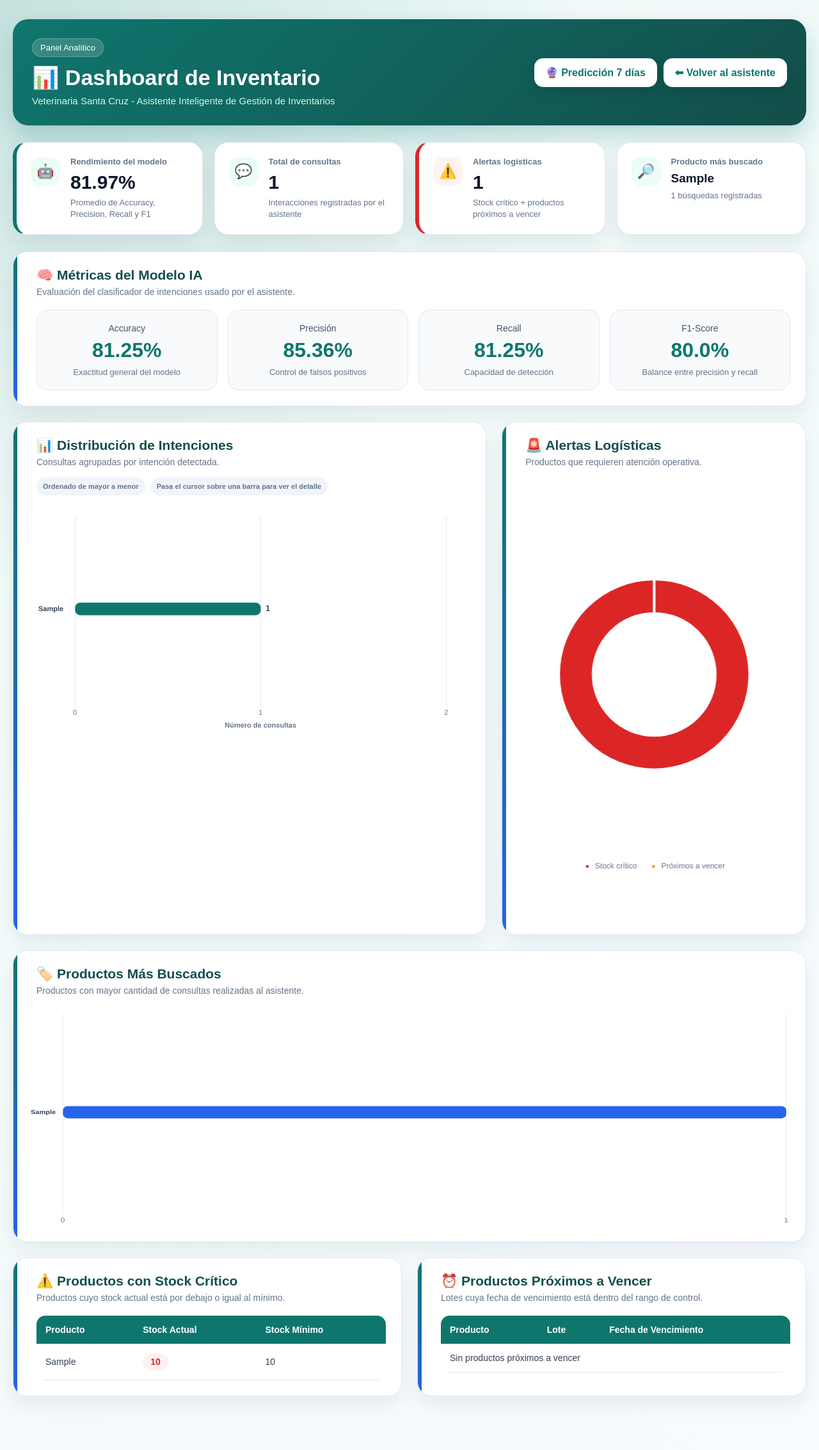
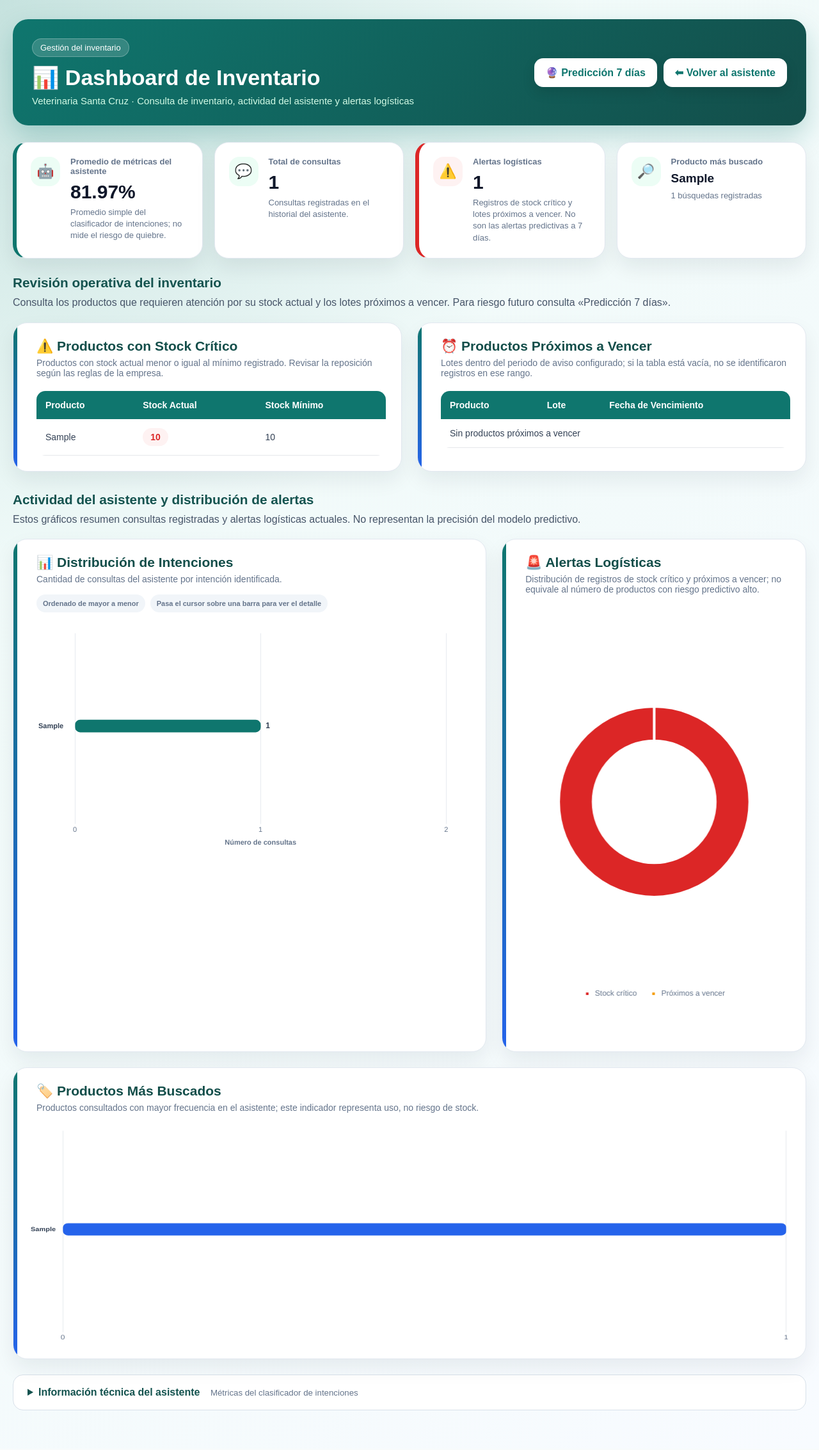
Before and after one commit to elChris28/Proyecto_Capstone_Project, a Flask app: page /dashboard in a window 1280 px wide. Shown: the whole page at 64% size. After the commit the page ends 2204 px from the top, so only its background shows below. Run offline with Flask 3, Linux system fonts and the light colour scheme; tables that the repository leaves empty hold one stand-in row (values such as "Sample post"); parts of the project's set-up code (start-up, migrations or seed data) failed here and were passed over.

Commit message:
refactor: mejorar contenido del dashboard T2

```diff
--- a/app/presentation/static/dashboard.css
+++ b/app/presentation/static/dashboard.css
@@ -539,3 +539,41 @@ tbody tr:hover td {
     }
 
 }
+/* T2: jerarquía de contenido del Dashboard, sin alterar gráficos ni datos */
+.dashboard-section-title-block {
+    margin: 8px 0 18px;
+}
+.dashboard-section-title-block h2 {
+    margin: 0 0 7px;
+    font-size: 1.3rem;
+    color: #14534f;
+}
+.dashboard-section-title-block p {
+    margin: 0;
+    color: #475569;
+    line-height: 1.55;
+}
+.dashboard-tech-details {
+    margin-top: 22px;
+    border: 1px solid #d8e1ea;
+    border-radius: 16px;
+    background: #fff;
+    overflow: hidden;
+}
+.dashboard-tech-details > summary {
+    padding: 18px 22px;
+    cursor: pointer;
+    font-weight: 700;
+    color: #14534f;
+}
+.dashboard-tech-details > summary span {
+    display: inline-block;
+    margin-left: 12px;
+    font-size: 0.83rem;
+    font-weight: 400;
+    color: #64748b;
+}
+.dashboard-tech-details > .dashboard-section {
+    margin: 0;
+    border-radius: 0;
+}
--- a/app/presentation/templates/dashboard.html
+++ b/app/presentation/templates/dashboard.html
@@ -2,7 +2,7 @@
 <html lang="es">
 <head>
     <meta charset="UTF-8">
-    <title>Dashboard de Métricas</title>
+    <title>Dashboard del Inventario | VetAssistant IA</title>
     <meta name="viewport" content="width=device-width, initial-scale=1.0">
 
     <link rel="stylesheet" href="{{ url_for('static', filename='dashboard.css') }}">
@@ -21,9 +21,9 @@
     <!-- HEADER -->
     <header class="dashboard-header">
         <div>
-            <span class="dashboard-tag">Panel Analítico</span>
+            <span class="dashboard-tag">Gestión del inventario</span>
             <h1>📊 Dashboard de Inventario</h1>
-            <p>Veterinaria Santa Cruz - Asistente Inteligente de Gestión de Inventarios</p>
+            <p>Veterinaria Santa Cruz · Consulta de inventario, actividad del asistente y alertas logísticas</p>
         </div>
 
         <div style="display:flex; gap:10px; flex-wrap:wrap; justify-content:flex-end;">
@@ -42,9 +42,9 @@
         <div class="kpi-card principal">
             <div class="kpi-icon">🤖</div>
             <div>
-                <span>Rendimiento del modelo</span>
+                <span>Promedio de métricas del asistente</span>
                 <strong>{{ rendimiento_modelo }}%</strong>
-                <p>Promedio de Accuracy, Precision, Recall y F1</p>
+                <p>Promedio simple del clasificador de intenciones; no mide el riesgo de quiebre.</p>
             </div>
         </div>
 
@@ -53,7 +53,7 @@
             <div>
                 <span>Total de consultas</span>
                 <strong>{{ total_consultas }}</strong>
-                <p>Interacciones registradas por el asistente</p>
+                <p>Consultas registradas en el historial del asistente.</p>
             </div>
         </div>
 
@@ -62,7 +62,7 @@
             <div>
                 <span>Alertas logísticas</span>
                 <strong>{{ total_alertas }}</strong>
-                <p>Stock crítico + productos próximos a vencer</p>
+                <p>Registros de stock crítico y lotes próximos a vencer. No son las alertas predictivas a 7 días.</p>
             </div>
         </div>
 
@@ -82,114 +82,12 @@
 
     </section>
 
-    <!-- MÉTRICAS IA -->
-    <section class="dashboard-section">
-        <div class="section-title">
-            <div>
-                <h2>🧠 Métricas del Modelo IA</h2>
-                <p>Evaluación del clasificador de intenciones usado por el asistente.</p>
-            </div>
-        </div>
-
-        <div class="metricas-grid">
-
-            <div class="metrica-card">
-                <span>Accuracy</span>
-                <strong>{{ accuracy }}%</strong>
-                <p>Exactitud general del modelo</p>
-            </div>
-
-            <div class="metrica-card">
-                <span>Precisión</span>
-                <strong>{{ precision }}%</strong>
-                <p>Control de falsos positivos</p>
-            </div>
-
-            <div class="metrica-card">
-                <span>Recall</span>
-                <strong>{{ recall }}%</strong>
-                <p>Capacidad de detección</p>
-            </div>
-
-            <div class="metrica-card">
-                <span>F1-Score</span>
-                <strong>{{ f1 }}%</strong>
-                <p>Balance entre precisión y recall</p>
-            </div>
-
-        </div>
-    </section>
-
-    <!-- GRÁFICOS -->
-    <section class="charts-grid">
-
-        <div class="dashboard-section chart-card">
-            <div class="section-title">
-                <div>
-                    <h2>📊 Distribución de Intenciones</h2>
-                    <p>Consultas agrupadas por intención detectada.</p>
-                </div>
-            </div>
-
-            {% if labels and values %}
-                <div class="chart-helper">
-                    <span>Ordenado de mayor a menor</span>
-                    <span>Pasa el cursor sobre una barra para ver el detalle</span>
-                </div>
-
-                <div class="chart-scroll-intenciones">
-                    <div class="chart-canvas-box-intenciones">
-                        <canvas
-                            id="graficoIntenciones"
-                            aria-label="Distribución de intenciones"
-                            role="img">
-                        </canvas>
-                    </div>
-                </div>
-            {% else %}
-                <div class="empty-state">
-                    Aún no hay datos suficientes para graficar intenciones.
-                </div>
-            {% endif %}
-        </div>
-
-        <div class="dashboard-section chart-card">
-            <div class="section-title">
-                <div>
-                    <h2>🚨 Alertas Logísticas</h2>
-                    <p>Productos que requieren atención operativa.</p>
-                </div>
-            </div>
-
-            {% if total_alertas > 0 %}
-                <div class="chart-alertas-container">
-                    <canvas id="graficoAlertas"></canvas>
-                </div>
-            {% else %}
-                <div class="empty-state">No hay alertas logísticas registradas.</div>
-            {% endif %}
-        </div>
-
-    </section>
-
-    <!-- PRODUCTOS MÁS BUSCADOS -->
-    <section class="dashboard-section">
-        <div class="section-title">
-            <div>
-                <h2>🏷️ Productos Más Buscados</h2>
-                <p>Productos con mayor cantidad de consultas realizadas al asistente.</p>
-            </div>
-        </div>
-
-        {% if productos_mas_buscados %}
-            <canvas id="graficoProductos"></canvas>
-        {% else %}
-            <div class="empty-state">Aún no hay productos consultados.</div>
-        {% endif %}
-    </section>
-
-
-    <!-- ALERTAS OPERATIVAS -->
+    <!-- INFORMACION OPERATIVA ANTES DE LA TECNICA -->
+    <!-- REVISION OPERATIVA -->
+    <div class="dashboard-section-title-block">
+        <h2>Revisión operativa del inventario</h2>
+        <p>Consulta los productos que requieren atención por su stock actual y los lotes próximos a vencer. Para riesgo futuro consulta «Predicción 7 días».</p>
+    </div>
     <section class="tables-grid">
 
         <!-- STOCK CRÍTICO -->
@@ -197,7 +95,7 @@
             <div class="section-title">
                 <div>
                     <h2>⚠️ Productos con Stock Crítico</h2>
-                    <p>Productos cuyo stock actual está por debajo o igual al mínimo.</p>
+                    <p>Productos con stock actual menor o igual al mínimo registrado. Revisar la reposición según las reglas de la empresa.</p>
                 </div>
             </div>
 
@@ -233,7 +131,7 @@
             <div class="section-title">
                 <div>
                     <h2>⏰ Productos Próximos a Vencer</h2>
-                    <p>Lotes cuya fecha de vencimiento está dentro del rango de control.</p>
+                    <p>Lotes dentro del periodo de aviso configurado; si la tabla está vacía, no se identificaron registros en ese rango.</p>
                 </div>
             </div>
 
@@ -265,6 +163,120 @@
         </div>
 
     </section>
+    <!-- INDICADORES DE ACTIVIDAD -->
+    <div class="dashboard-section-title-block">
+        <h2>Actividad del asistente y distribución de alertas</h2>
+        <p>Estos gráficos resumen consultas registradas y alertas logísticas actuales. No representan la precisión del modelo predictivo.</p>
+    </div>
+    <section class="charts-grid">
+
+        <div class="dashboard-section chart-card">
+            <div class="section-title">
+                <div>
+                    <h2>📊 Distribución de Intenciones</h2>
+                    <p>Cantidad de consultas del asistente por intención identificada.</p>
+                </div>
+            </div>
+
+            {% if labels and values %}
+                <div class="chart-helper">
+                    <span>Ordenado de mayor a menor</span>
+                    <span>Pasa el cursor sobre una barra para ver el detalle</span>
+                </div>
+
+                <div class="chart-scroll-intenciones">
+                    <div class="chart-canvas-box-intenciones">
+                        <canvas
+                            id="graficoIntenciones"
+                            aria-label="Distribución de intenciones"
+                            role="img">
+                        </canvas>
+                    </div>
+                </div>
+            {% else %}
+                <div class="empty-state">
+                    Aún no hay datos suficientes para graficar intenciones.
+                </div>
+            {% endif %}
+        </div>
+
+        <div class="dashboard-section chart-card">
+            <div class="section-title">
+                <div>
+                    <h2>🚨 Alertas Logísticas</h2>
+                    <p>Distribución de registros de stock crítico y próximos a vencer; no equivale al número de productos con riesgo predictivo alto.</p>
+                </div>
+            </div>
+
+            {% if total_alertas > 0 %}
+                <div class="chart-alertas-container">
+                    <canvas id="graficoAlertas"></canvas>
+                </div>
+            {% else %}
+                <div class="empty-state">No hay alertas logísticas registradas.</div>
+            {% endif %}
+        </div>
+
+    </section>
+
+    <!-- PRODUCTOS MÁS BUSCADOS -->
+    <section class="dashboard-section">
+        <div class="section-title">
+            <div>
+                <h2>🏷️ Productos Más Buscados</h2>
+                <p>Productos consultados con mayor frecuencia en el asistente; este indicador representa uso, no riesgo de stock.</p>
+            </div>
+        </div>
+
+        {% if productos_mas_buscados %}
+            <canvas id="graficoProductos"></canvas>
+        {% else %}
+            <div class="empty-state">Aún no hay productos consultados.</div>
+        {% endif %}
+    </section>
+
+
+    <details class="dashboard-tech-details">
+        <summary>Información técnica del asistente <span>Métricas del clasificador de intenciones</span></summary>
+    <!-- METRICAS TECNICAS DE INTENCIONES -->
+    <section class="dashboard-section">
+        <div class="section-title">
+            <div>
+                <h2>Desempeño del clasificador de intenciones</h2>
+                <p>Resultados técnicos del modelo que interpreta las consultas. Son distintos de las métricas de Gradient Boosting para riesgo de quiebre de stock.</p>
+            </div>
+        </div>
+
+        <div class="metricas-grid">
+
+            <div class="metrica-card">
+                <span>Accuracy</span>
+                <strong>{{ accuracy }}%</strong>
+                <p>Exactitud general del modelo</p>
+            </div>
+
+            <div class="metrica-card">
+                <span>Precisión</span>
+                <strong>{{ precision }}%</strong>
+                <p>Proporción de clasificaciones positivas acertadas.</p>
+            </div>
+
+            <div class="metrica-card">
+                <span>Recall</span>
+                <strong>{{ recall }}%</strong>
+                <p>Proporción de casos positivos detectados.</p>
+            </div>
+
+            <div class="metrica-card">
+                <span>F1-Score</span>
+                <strong>{{ f1 }}%</strong>
+                <p>Media armónica entre precisión y recall.</p>
+            </div>
+
+        </div>
+    </section>
+
+    </details>
 
 </div>
 
```
Also changed, not shown: tests/test_contenido_dashboard_t2.py (added, +68 -0 lines).
